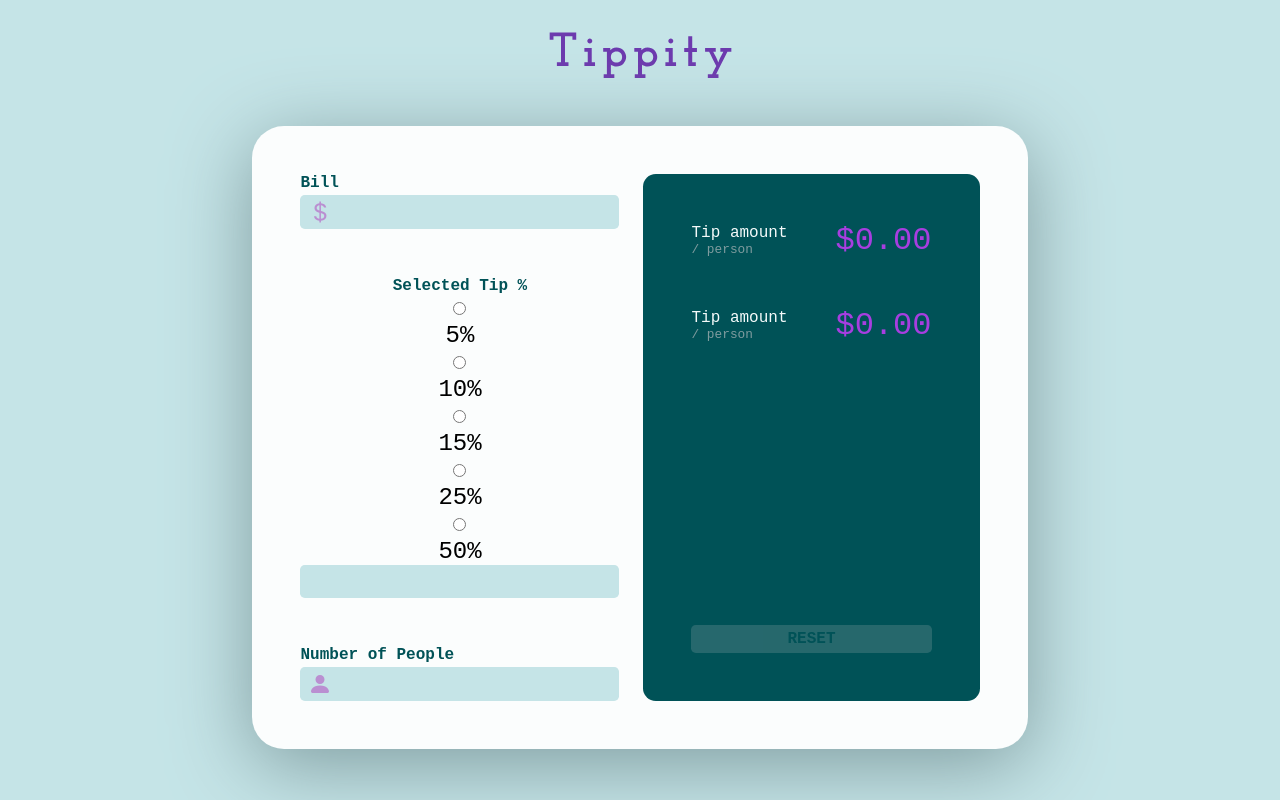
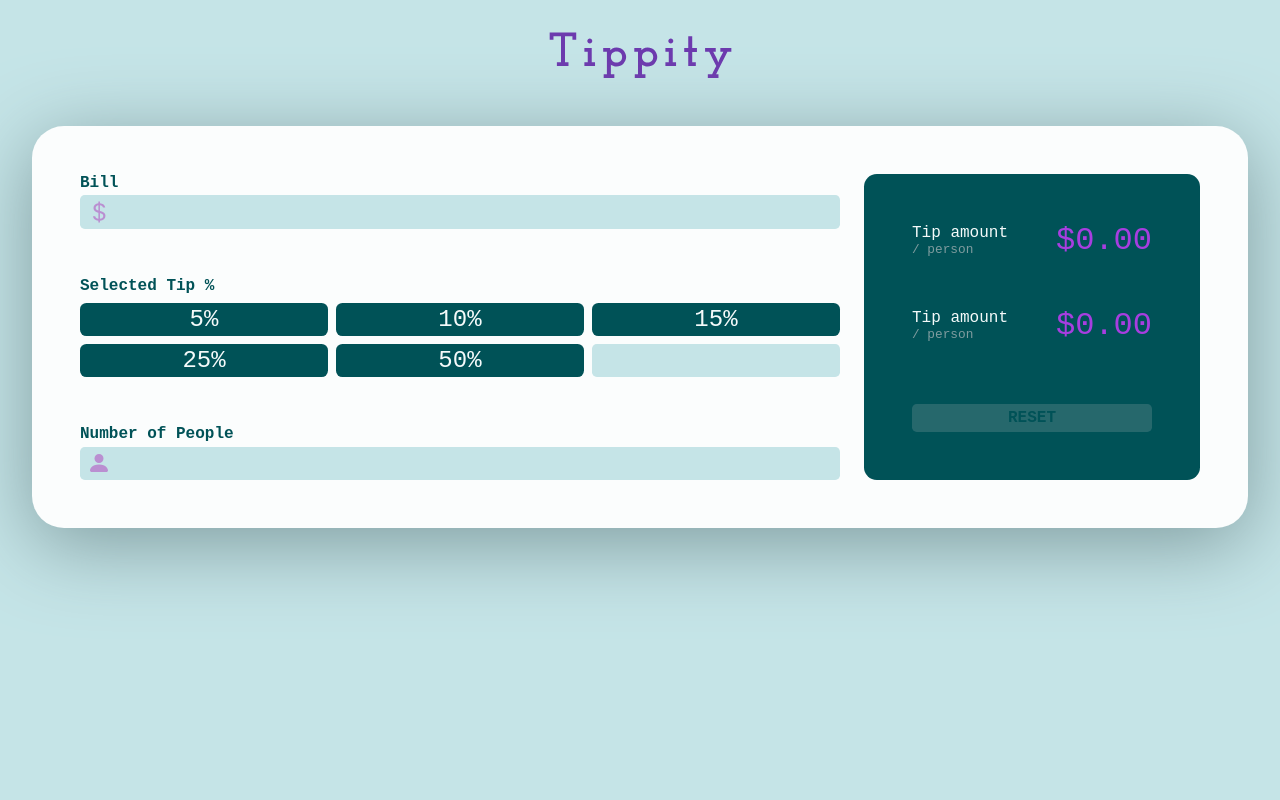
Before and after one commit to WNagorny/Tip-Calculator, a React (Vite) app: page / in a window 1280 px wide. Built offline with nearby package versions, Linux system fonts and the light colour scheme.

Commit message:
styled a Form cmponent part 2

```diff
--- a/src/index.css
+++ b/src/index.css
@@ -21,6 +21,7 @@
 
 	--spacer: clamp(2rem, 4vw, 3rem);
   --rounded-sm: .3rem;
+  --rounded-md: .4rem;
 }
 
 body {
@@ -189,3 +190,42 @@
   font-size: 1rem;
   font-weight: bold;
 }
+
+/*Tip section*/
+
+.tip-section{
+  display: grid;
+  justify-items: start;
+  gap: .5rem;
+}
+
+.tip-amount-wrapper{
+  display: grid;
+  gap: .5rem;
+  grid-template-columns: repeat(2, 1fr);
+}
+
+.tip-amount{
+  position: relative;
+}
+
+[name="tip"] {
+  position: absolute;
+  inset: 0;
+  opacity: 0;
+}
+
+.tip-btn{
+  background-color: hsl(var(--text));
+  color: hsl(var(--neutral4));
+  border-radius: var(--rounded-md);
+  padding: .2rem;
+}
+
+
+
+@media screen and (min-width: 768px) {
+  .tip-amount-wrapper{
+    grid-template-columns: repeat(3, 1fr);
+  }
+}
```
